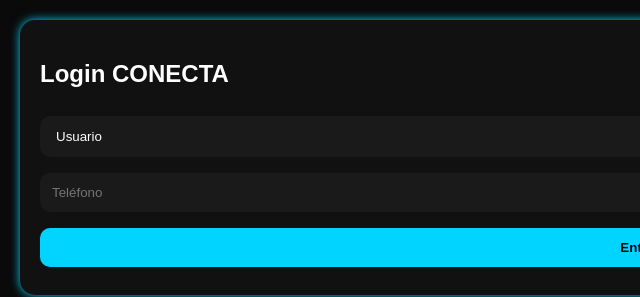
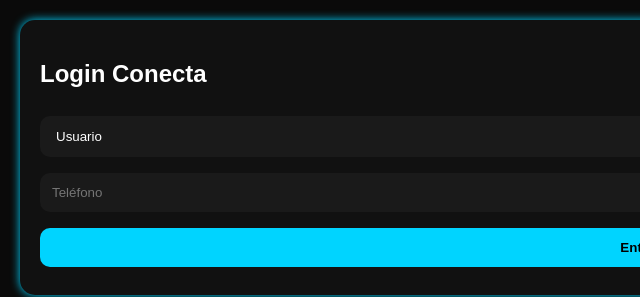
Before and after one commit to conectaviajes70-arch/Conecta-Aeropuerto-CDMX, a plain HTML site: page index.html in a window 1280 px wide. Shown: the top 297 px of the page, 0-640 px from the left. Drawn offline with Linux system fonts and the light colour scheme.

Commit message:
Update index.html

```diff
--- a/index.html
+++ b/index.html
@@ -47,7 +47,7 @@
 
 <!-- LOGIN -->
 <div id="login" class="card">
-  <h2>Login CONECTA</h2>
+  <h2>Login Conecta</h2>
   <select id="role">
     <option value="user">Usuario</option>
     <option value="driver">Conductor</option>
```
